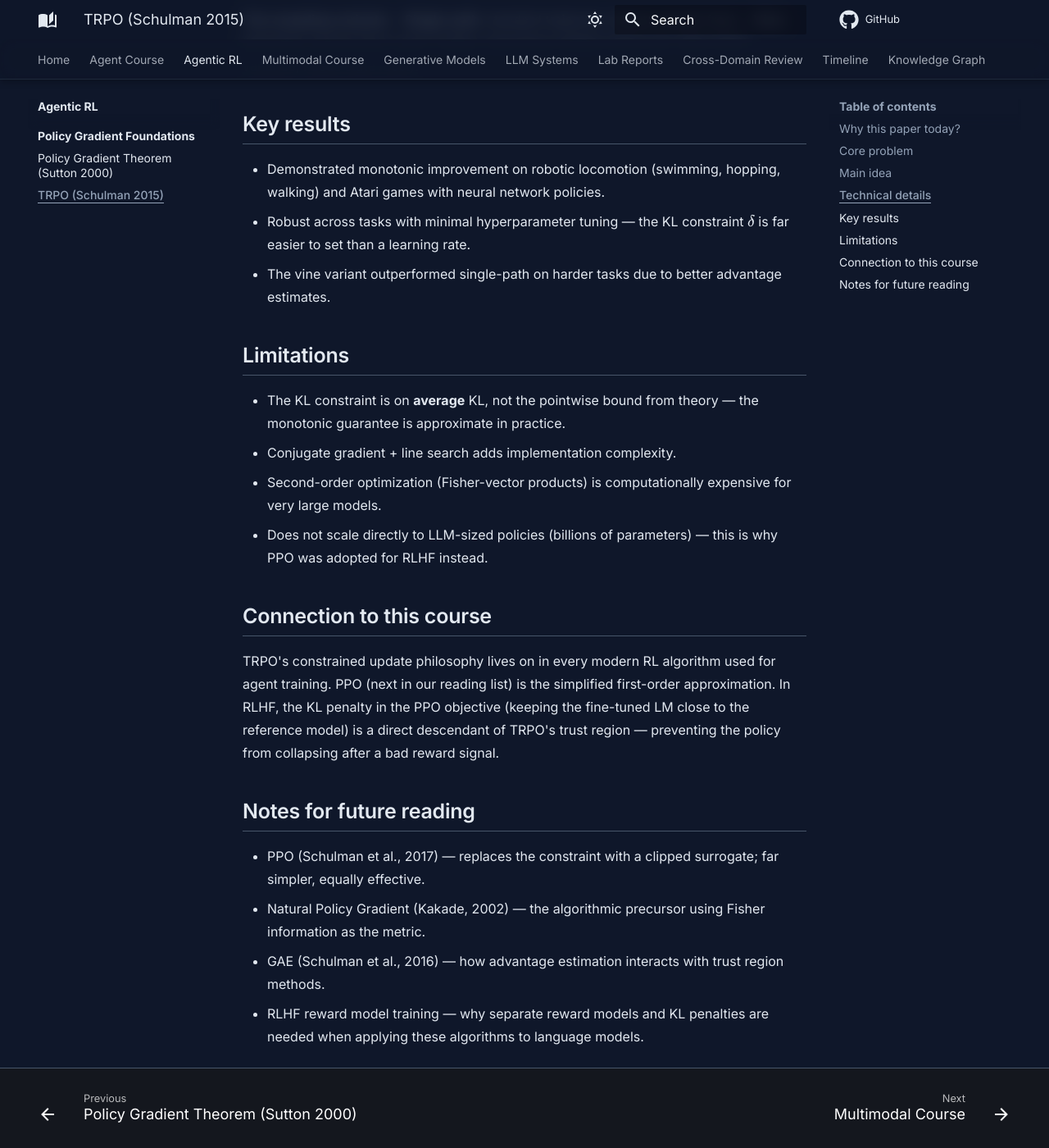
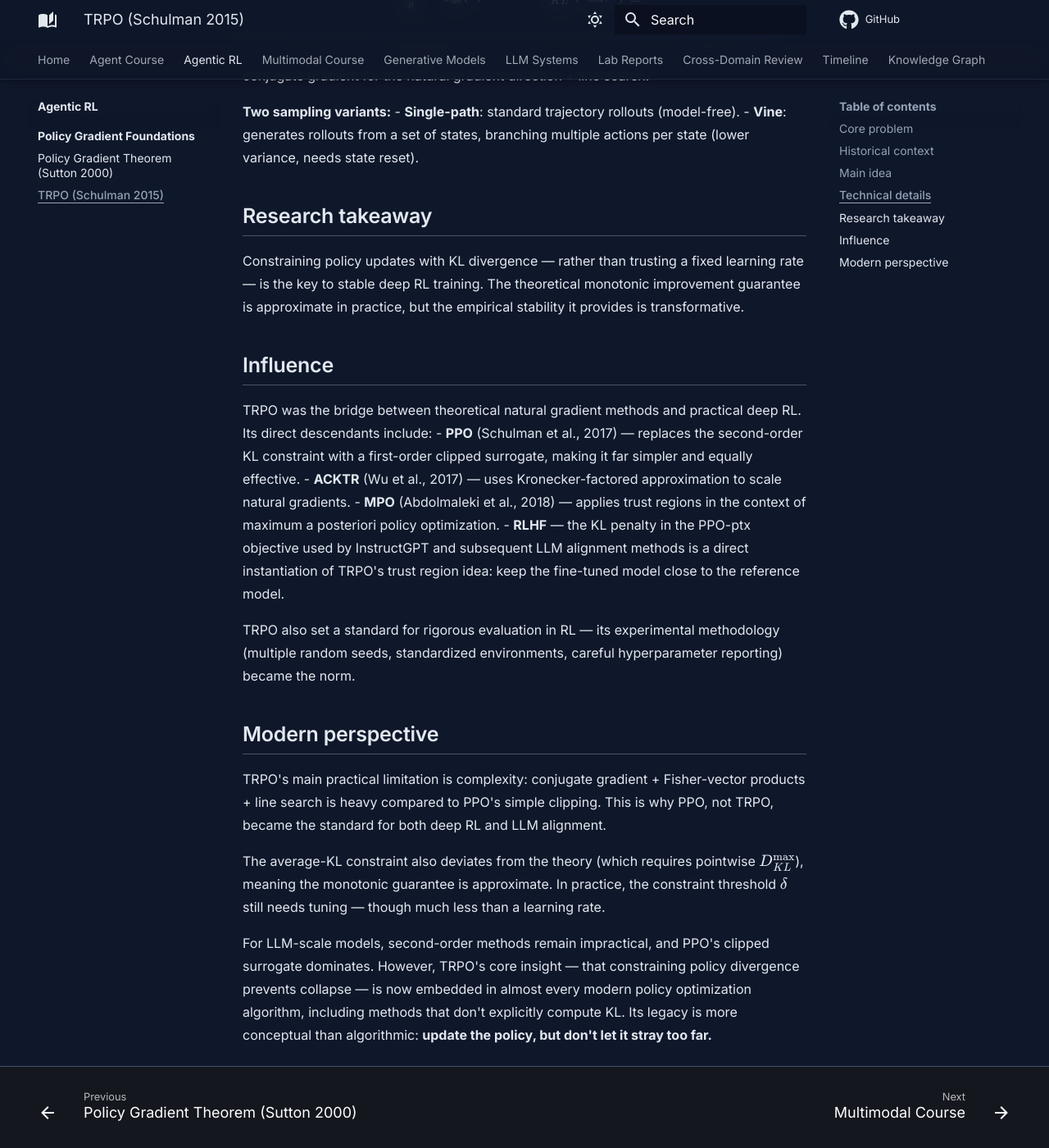
Before and after one commit to caiyuanrui/research-curriculum, an MkDocs documentation site: the page built from docs/agentic-rl/policy-gradient/2015-02-19-trust-region-policy-optimization.md, in a window 1280 px wide and 1400 px high, scrolled down 1852 px. Shown: the whole window at 82% size. Built offline with MkDocs 1.6.1 and Material for MkDocs 9.7.7, drawn with Linux system fonts in a browser that asks for light colours; comment, search, counter and statistics services are not loaded; some of the changed text lies outside the part shown.

Commit message:
rewrite 2 agentic-rl papers in new summary format

```diff
--- a/docs/agentic-rl/policy-gradient/2015-02-19-trust-region-policy-optimization.md
+++ b/docs/agentic-rl/policy-gradient/2015-02-19-trust-region-policy-optimization.md
@@ -6,13 +6,13 @@ Topic: policy-gradient
 Paper: John Schulman, Sergey Levine, Philipp Moritz, Michael I. Jordan, Pieter Abbeel / ICML 2015
 Link: https://arxiv.org/abs/1502.05477
 
-## Why this paper today?
-
-TRPO is the direct descendant of the Policy Gradient Theorem that solved the step-size problem. It introduced **constrained policy updates** — an idea that PPO later simplified and that RLHF inherits. Understanding TRPO explains why RLHF uses KL penalties, not gradient clipping.
-
 ## Core problem
 
-Policy gradient methods are sensitive to step size. Too small → slow convergence. Too large → the policy collapses, sample efficiency drops, and the training destabilizes. Standard gradient descent with a fixed learning rate does not respect the **geometry** of the policy parameter space.
+Policy gradient methods are sensitive to step size. Too small → slow convergence. Too large → the policy collapses, sample efficiency drops, and training destabilizes. Standard gradient descent with a fixed learning rate does not respect the **geometry** of the policy parameter space.
+
+## Historical context
+
+By 2015, the Policy Gradient Theorem (Sutton et al., 2000) was well-established, and deep RL had just seen breakthroughs with DQN (Mnih et al., 2013/2015). But DQN was value-based. Policy gradient methods — REINFORCE, actor-critic — could handle stochastic policies and continuous actions, yet were notoriously brittle. Natural Policy Gradient (Kakade, 2002) proposed using the Fisher information matrix to account for policy geometry, but required expensive second-order computations. The field needed a practical algorithm that combined the stability of natural gradients with the scalability of deep neural networks.
 
 ## Main idea
 
@@ -52,26 +52,24 @@ The constraint is on the **average** KL (not max), estimated from samples. Optim
 - **Single-path**: standard trajectory rollouts (model-free).
 - **Vine**: generates rollouts from a set of states, branching multiple actions per state (lower variance, needs state reset).
 
-## Key results
+## Research takeaway
 
-- Demonstrated monotonic improvement on robotic locomotion (swimming, hopping, walking) and Atari games with neural network policies.
-- Robust across tasks with minimal hyperparameter tuning — the KL constraint $\delta$ is far easier to set than a learning rate.
-- The vine variant outperformed single-path on harder tasks due to better advantage estimates.
+Constraining policy updates with KL divergence — rather than trusting a fixed learning rate — is the key to stable deep RL training. The theoretical monotonic improvement guarantee is approximate in practice, but the empirical stability it provides is transformative.
 
-## Limitations
+## Influence
 
-- The KL constraint is on **average** KL, not the pointwise bound from theory — the monotonic guarantee is approximate in practice.
-- Conjugate gradient + line search adds implementation complexity.
-- Second-order optimization (Fisher-vector products) is computationally expensive for very large models.
-- Does not scale directly to LLM-sized policies (billions of parameters) — this is why PPO was adopted for RLHF instead.
+TRPO was the bridge between theoretical natural gradient methods and practical deep RL. Its direct descendants include:
+- **PPO** (Schulman et al., 2017) — replaces the second-order KL constraint with a first-order clipped surrogate, making it far simpler and equally effective.
+- **ACKTR** (Wu et al., 2017) — uses Kronecker-factored approximation to scale natural gradients.
+- **MPO** (Abdolmaleki et al., 2018) — applies trust regions in the context of maximum a posteriori policy optimization.
+- **RLHF** — the KL penalty in the PPO-ptx objective used by InstructGPT and subsequent LLM alignment methods is a direct instantiation of TRPO's trust region idea: keep the fine-tuned model close to the reference model.
 
-## Connection to this course
+TRPO also set a standard for rigorous evaluation in RL — its experimental methodology (multiple random seeds, standardized environments, careful hyperparameter reporting) became the norm.
 
-TRPO's constrained update philosophy lives on in every modern RL algorithm used for agent training. PPO (next in our reading list) is the simplified first-order approximation. In RLHF, the KL penalty in the PPO objective (keeping the fine-tuned LM close to the reference model) is a direct descendant of TRPO's trust region — preventing the policy from collapsing after a bad reward signal.
+## Modern perspective
 
-## Notes for future reading
+TRPO's main practical limitation is complexity: conjugate gradient + Fisher-vector products + line search is heavy compared to PPO's simple clipping. This is why PPO, not TRPO, became the standard for both deep RL and LLM alignment.
 
-- PPO (Schulman et al., 2017) — replaces the constraint with a clipped surrogate; far simpler, equally effective.
-- Natural Policy Gradient (Kakade, 2002) — the algorithmic precursor using Fisher information as the metric.
-- GAE (Schulman et al., 2016) — how advantage estimation interacts with trust region methods.
-- RLHF reward model training — why separate reward models and KL penalties are needed when applying these algorithms to language models.
+The average-KL constraint also deviates from the theory (which requires pointwise $D_{KL}^{\max}$), meaning the monotonic guarantee is approximate. In practice, the constraint threshold $\delta$ still needs tuning — though much less than a learning rate.
+
+For LLM-scale models, second-order methods remain impractical, and PPO's clipped surrogate dominates. However, TRPO's core insight — that constraining policy divergence prevents collapse — is now embedded in almost every modern policy optimization algorithm, including methods that don't explicitly compute KL. Its legacy is more conceptual than algorithmic: **update the policy, but don't let it stray too far.**
```
Also changed, not shown: docs/agentic-rl/policy-gradient/1999-12-03-policy-gradient-theorem.md (+17 -20 lines).
